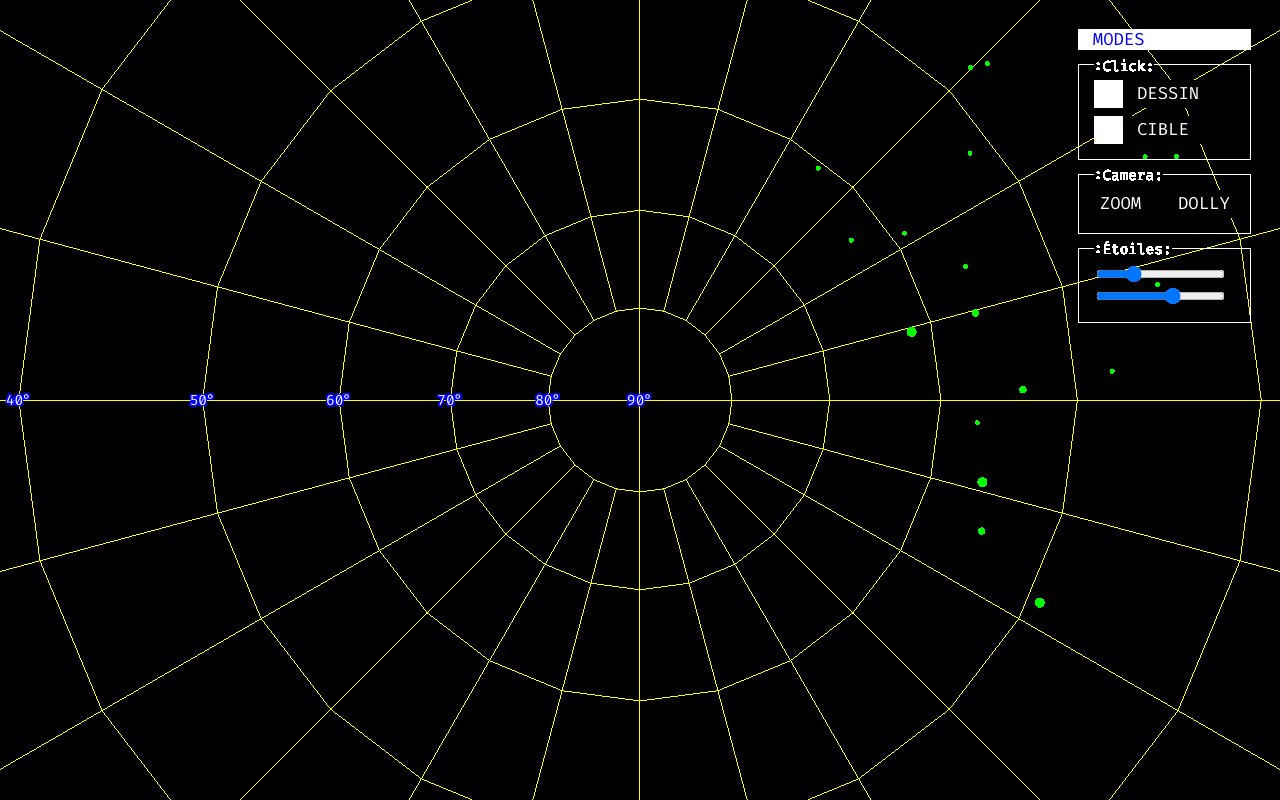
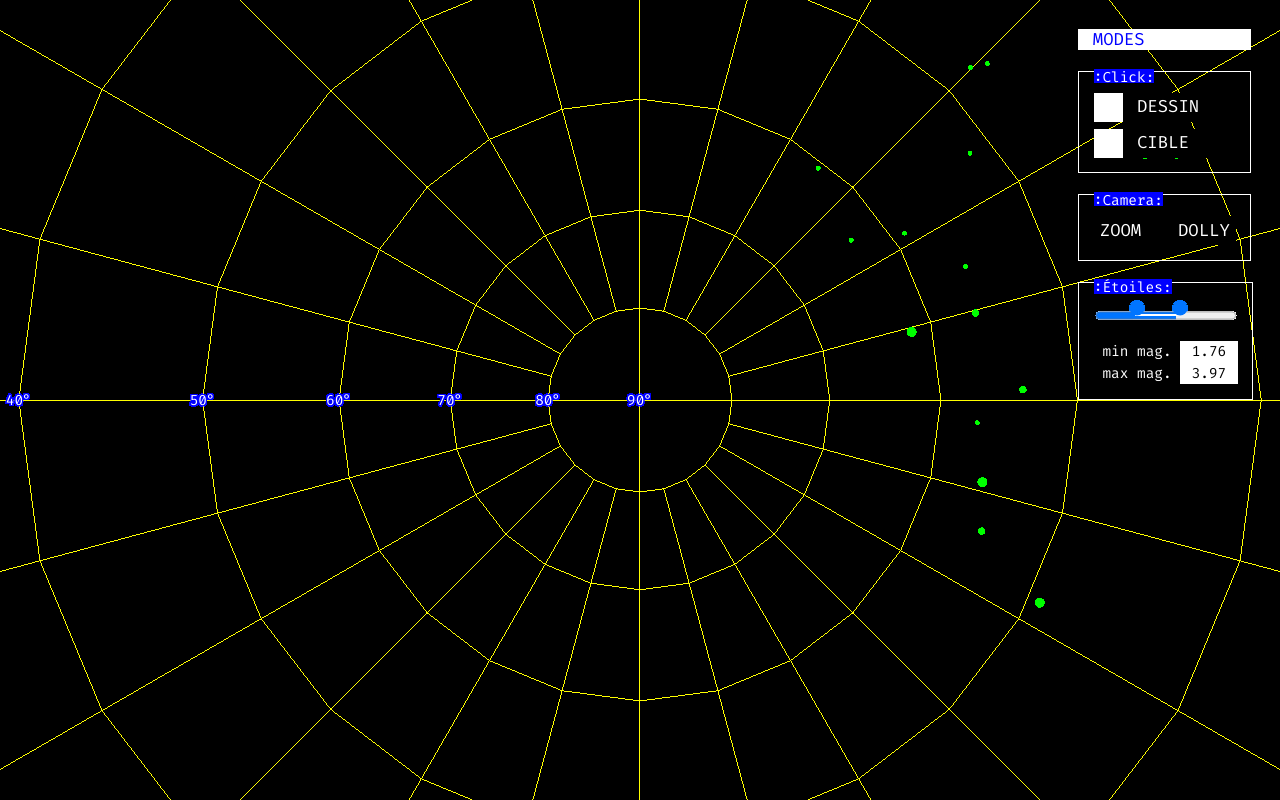
Before and after one commit to Axolotle/objetscelestes, a plain HTML site: page website/index.html in a window 1280 px wide. Drawn offline with nearby package versions, Linux system fonts and the light colour scheme.

Commit message:
add input number to display sliders values

```diff
--- a/website/index.html
+++ b/website/index.html
@@ -15,9 +15,9 @@
         <canvas id="canvas"></canvas>
         <div id="coordinates">
         </div>
-        <form id="options">
+        <form id="options" onSubmit="return false;">
             <h3>MODES</h3>
-            <fieldset>
+            <fieldset class="checkboxes">
                 <legend>Click</legend>
                 <label>
                     <span class="text">DESSIN</span>
@@ -37,9 +37,20 @@
                     <button name="dolly">DOLLY</button>
                 </div>
             </fieldset>
-            <fieldset>
+            <fieldset id="starMag">
                 <legend>Étoiles</legend>
-                <input class="starRange" type="range" multiple value="" min="0" max="6.5" step="0.001"/>
+                <div class="container">
+                    <input class="starRange" type="range" multiple value="" min="0" max="6.5" step="0.001"/>
+                </div>
+
+                <div class="row">
+                    <label class="bg" for="minRange">min mag.</label>
+                    <input id="minRange" name="minRange" type="number" min="0" max="6.5" step="0.001" value="0.765"/>
+                </div>
+                <div class="row">
+                    <label class="bg" for="minRange">max mag.</label>
+                    <input id="maxRange" name="maxRange" type="number" min="0" max="6.5" step="0.001"/>
+                </div>
             </fieldset>
         </form>
         <article id="card">
--- a/website/js/observatoire/Constellation.js
+++ b/website/js/observatoire/Constellation.js
@@ -78,6 +78,7 @@ export class Stars extends THREE.Points {
             fragmentShader: _fragmentShader,
             depthTest: false
         });
+        // const shaderMaterial = new THREE.PointsMaterial({vertexColors: THREE.VertexColors, size: 10, sizeAttenuation: false, depthTest: false})
 
         super(geometry, shaderMaterial);
         this.matrixAutoUpdate = false;
@@ -120,7 +121,7 @@ export class Stars extends THREE.Points {
     updateDrawRange (min, max) {
         let minIdx = this.infos.findIndex(star => star.vmag >= min);
         let maxIdx = this.infos.findIndex(star => star.vmag >= max);
-        this.geometry.setDrawRange(minIdx - 1, maxIdx < 0 ? this.infos.length + 1 : maxIdx)
+        this.geometry.setDrawRange(minIdx < 0 ? this.infos.length : minIdx , maxIdx < 0 ? this.infos.length : maxIdx)
     }
 
     displayInfos (sub) {
--- a/website/js/observatoire/Options.js
+++ b/website/js/observatoire/Options.js
@@ -5,16 +5,19 @@ export class Options {
     }
 
     init (stars) {
-        this.initRange(document.querySelector('.starRange'), stars);
+        this.initRange(stars);
     }
 
     // modified version of https://github.com/leaverou/multirange by Lea Verou (MIT License)
-    initRange (input, stars) {
+    initRange (stars) {
         var descriptor = Object.getOwnPropertyDescriptor(HTMLInputElement.prototype, "value");
-        var values = stars.minMaxMag;
-        var min = +(input.min || 0);
-        var max = +(input.max || 6.5);
-        var ghost = input.cloneNode();
+        let input = document.querySelector('.starRange');
+        let values = stars.minMaxMag;
+        let min = +(input.min || 0);
+        let max = +(input.max || 6.5);
+        let ghost = input.cloneNode();
+        let minInput = document.getElementById('minRange');
+        let maxInput = document.getElementById('maxRange');
 
         input.classList.add("multirange", "original");
         ghost.classList.add("multirange", "ghost");
@@ -48,7 +51,7 @@ export class Options {
             Object.defineProperty(input, "value", {
                 get: function() { return this.valueLow + "," + this.valueHigh; },
                 set: function(v) {
-                    var values = v.split(",");
+                    let values = v.split(",");
                     this.valueLow = values[0];
                     this.valueHigh = values[1];
                     update();
@@ -61,16 +64,28 @@ export class Options {
             ghost.oninput = input.oninput.bind(input);
         }
 
-        function update() {
+        function update () {
             ghost.style.setProperty("--low", 100 * ((input.valueLow - min) / (max - min)) + 1 + "%");
             ghost.style.setProperty("--high", 100 * ((input.valueHigh - min) / (max - min)) - 1 + "%");
+            minInput.value = input.valueLow;
+            maxInput.value = input.valueHigh;
         }
 
-        function end() {
+        function change (e) {
+            if (e.target.validity.badInput) return;
+            let min = minInput.value;
+            let max = maxInput.value;
+            input.valueLow = min > max ? max : min;
+            input.valueHigh = max < min ? min : max ;
+            update();
+            end();
+        }
+
+        function end () {
             stars.updateDrawRange(input.valueLow, input.valueHigh);
         }
 
-        ghost.addEventListener("mousedown", function passClick(evt) {
+        ghost.addEventListener("mousedown", function passClick (evt) {
             // Find the horizontal position that was clicked
             let clickValue = min + (max - min)*evt.offsetX / this.offsetWidth;
             let middleValue = (input.valueHigh + input.valueLow)/2;
@@ -83,6 +98,8 @@ export class Options {
         ghost.addEventListener("input", update);
         input.addEventListener("mouseup", end);
         ghost.addEventListener("mouseup", end);
+        minInput.addEventListener('change', change);
+        maxInput.addEventListener('change', change);
 
         update();
     }
--- a/website/scss/_reset.scss
+++ b/website/scss/_reset.scss
@@ -37,3 +37,11 @@ button {
     border-radius: 0;
     font: inherit;
 }
+input {
+    display: inline-block;
+    margin: 0;
+    padding: 0;
+    border: none;
+    border-radius: 0;
+    font: inherit;
+}
--- a/website/scss/_ui.scss
+++ b/website/scss/_ui.scss
@@ -39,7 +39,17 @@
         }
     }
 
-    label {
+    .row {
+        display: flex;
+        justify-content: space-between;
+    }
+    .container {
+        height: 1.6rem;
+        border: 1px $dark solid;
+        margin-bottom: 1rem;
+    }
+
+    .checkboxes label {
         display: block;
         position: relative;
         height: $ui-size;
@@ -93,11 +103,6 @@
         & input:checked ~ .checker:after {
             background-color: $dark;
         }
-    }
-
-    .row {
-        display: flex;
-        justify-content: space-between;
     }
 
     button {
@@ -189,4 +194,40 @@
     		}
     	}
     }
+
+    input[type=number] {
+        width: 4rem;
+        height: 1.5rem;
+        text-align: center;
+        background-color: $light;
+
+        &:focus, &:hover {
+            background-color: $inter;
+            color: $light;
+        }
+        &:invalid {
+            background-color: red;
+            color: $light;
+        }
+
+        -moz-appearance: textfield;
+        &::-webkit-inner-spin-button, &::-webkit-outer-spin-button {
+            -webkit-appearance: none;
+            margin: 0;
+        }
+    }
+
+    label {
+        &.bg {
+            background-color: $dark;
+            color: $light;
+            height: 1.5rem;
+            width: 100%;
+            text-align: center;
+            line-height: 1.5rem;
+        }
+    }
+
+
+
 }
```
Also changed, not shown: website/stylesheet.css, 1 other file.
